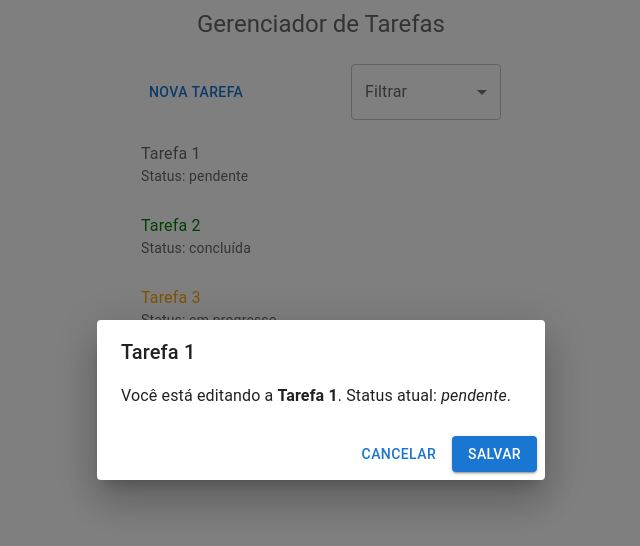
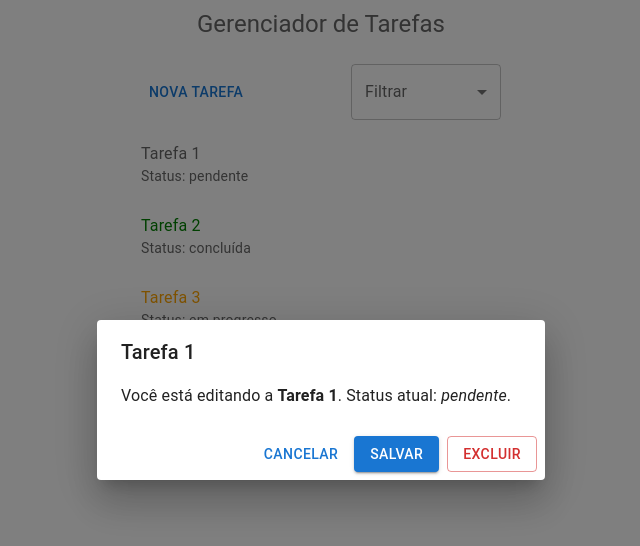
Before and after one commit to zilliana123/gerenciador-de-tarefas, a Next.js app: page / in a window 1280 px wide. Both pictures are taken after a click on the button 800 px from the left and 164 px from the top of the page. Shown: the top 546 px of the page, without its empty margins (319-959 px from the left). Built offline with nearby package versions, Linux system fonts and the light colour scheme; some icons are missing.

Commit message:
feat: Funcionalidade de excluir tarefa

```diff
--- a/pages/index.js
+++ b/pages/index.js
@@ -33,25 +33,25 @@ function TaskList() {
 
   const toggleStatus = (taskId) => {
     setTasks((prevTasks) =>
-      prevTasks.map((task) => {
-        if (task.id !== taskId) return task;
+      prevTasks.map((task) =>
+        task.id !== taskId
+          ? task
+          : {
+              ...task,
+              status:
+                task.status === "pendente"
+                  ? "em progresso"
+                  : task.status === "em progresso"
+                  ? "concluída"
+                  : "pendente",
+            }
+      )
+    );
+  };
 
-        let nextStatus;
-        switch (task.status) {
-          case "pendente":
-            nextStatus = "em progresso";
-            break;
-          case "em progresso":
-            nextStatus = "concluída";
-            break;
-          case "concluída":
-          default:
-            nextStatus = "pendente";
-        }
-
-        return { ...task, status: nextStatus };
-      })
-    );
+  const handleDelete = (taskId) => {
+    setTasks((prevTasks) => prevTasks.filter((task) => task.id !== taskId));
+    handleClose();
   };
 
   const filteredTasks = tasks.filter((task) =>
@@ -98,7 +98,12 @@ function TaskList() {
         ))}
       </List>
 
-      <TaskModal open={open} handleClose={handleClose} task={selectedTask} />
+      <TaskModal
+        open={open}
+        handleClose={handleClose}
+        task={selectedTask}
+        handleDelete={handleDelete}
+      />
     </Box>
   );
 }
--- a/pages/taskModal.js
+++ b/pages/taskModal.js
@@ -9,7 +9,7 @@ const style = {
   width: 400,
 };
 
-function TaskModal({ open, handleClose, task }) {
+function TaskModal({ open, handleClose, task, handleDelete }) {
   return (
     <Dialog open={open} onClose={handleClose}>
       <DialogTitle>Tarefa {task?.id}</DialogTitle>
@@ -33,6 +33,13 @@ function TaskModal({ open, handleClose, task }) {
         >
           Salvar
         </Button>
+        <Button
+          onClick={() => handleDelete(task?.id)}
+          variant="outlined"
+          color="error"
+        >
+          Excluir
+        </Button>
       </DialogActions>
     </Dialog>
   );
```
